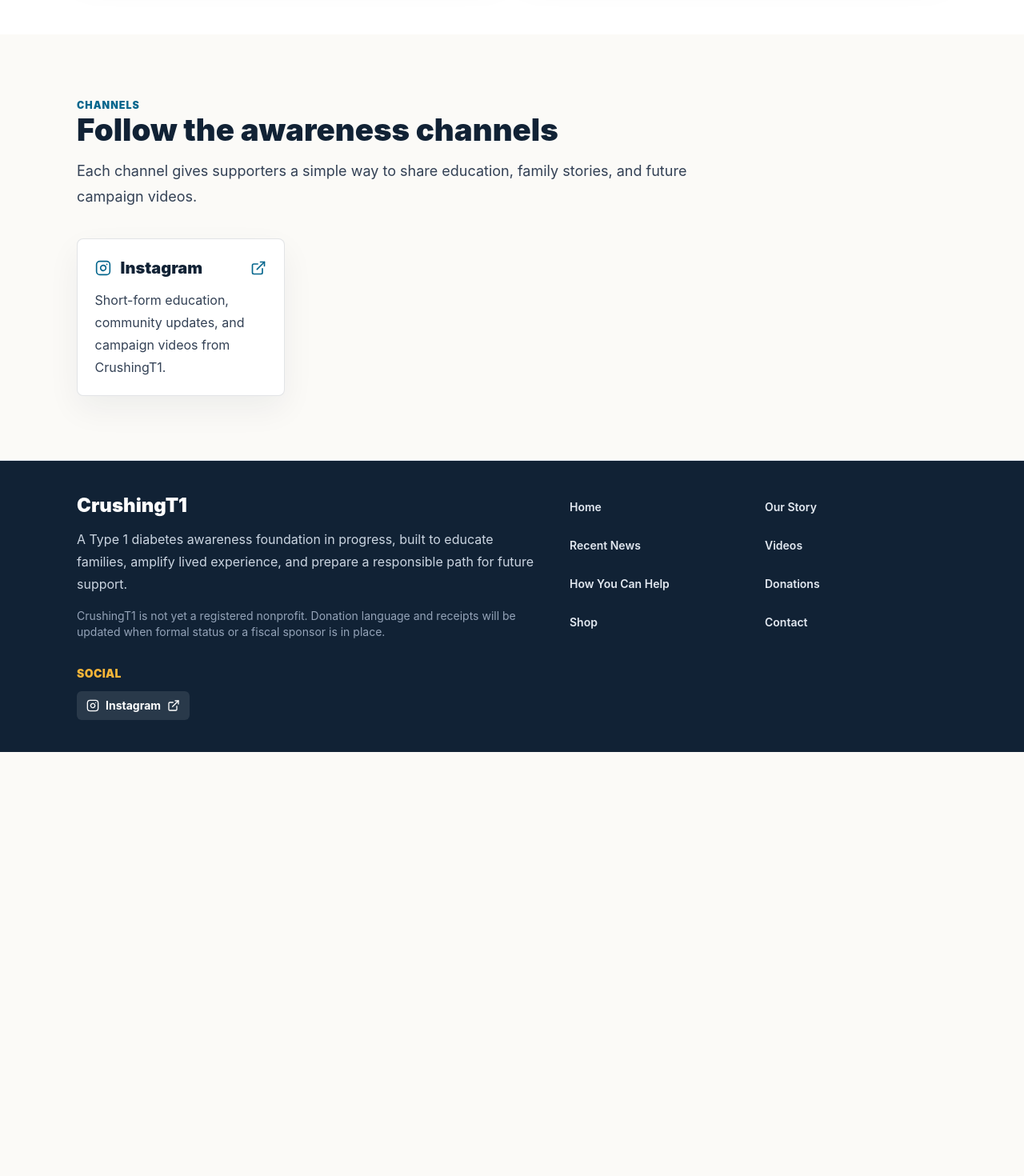
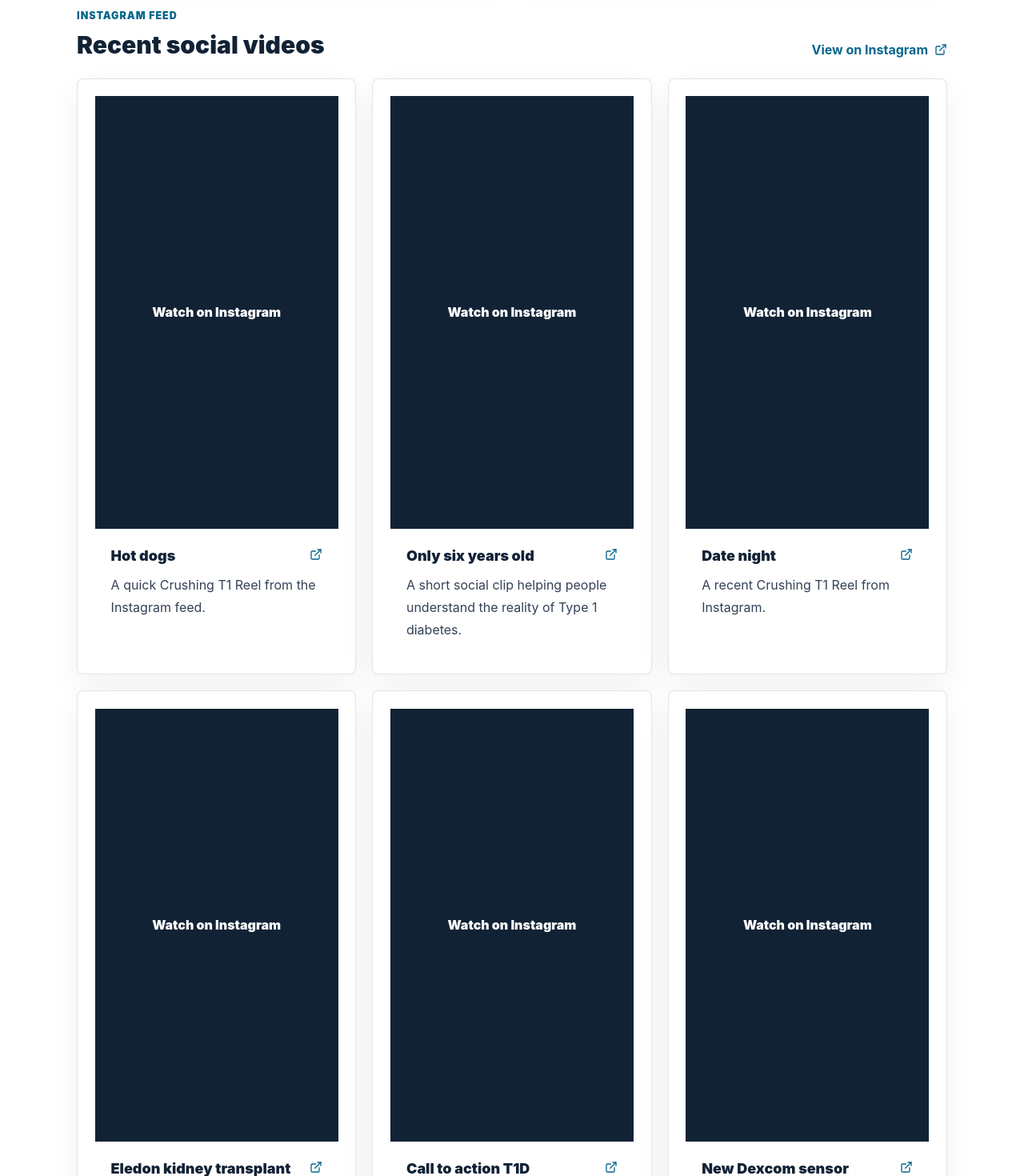
Before and after one commit to bhunter10/crushingt1, a Next.js app: page /videos in a window 1280 px wide. Shown: the part 1060-2530 px from the top of the page at 80% size. Before the commit the page ends 2000 px from the top, so only its background shows below. Built offline with nearby package versions, Linux system fonts and the light colour scheme; no server answers.

Commit message:
add instagram videos

```diff
--- a/app/videos/page.tsx
+++ b/app/videos/page.tsx
@@ -2,9 +2,98 @@
 import { Card } from "@/components/Card";
 import { PageHero } from "@/components/PageHero";
 import { Section } from "@/components/Section";
-import { socialLinks, videos } from "@/lib/content";
+import { instagramVideos, socialLinks, videos } from "@/lib/content";
 
-export default function VideosPage() {
+export const dynamic = "force-dynamic";
+
+type InstagramVideo = {
+  title: string;
+  caption: string;
+  href: string;
+  videoUrl?: string;
+  poster?: string;
+};
+
+type InstagramMediaNode = {
+  __typename?: string;
+  shortcode?: string;
+  is_video?: boolean;
+  product_type?: string;
+  video_url?: string;
+  thumbnail_tall_src?: string;
+  display_url?: string;
+  edge_media_to_caption?: {
+    edges?: Array<{
+      node?: {
+        text?: string;
+      };
+    }>;
+  };
+};
+
+function cleanInstagramCaption(caption: string | undefined) {
+  return caption?.replace(/\s+/g, " ").trim() ?? "";
+}
+
+function titleFromCaption(caption: string, fallback: string) {
+  const firstSentence = caption.split(/[.!?]/)[0]?.replace(/#\w+/g, "").trim();
+  return firstSentence || fallback;
+}
+
+async function getInstagramVideos(): Promise<InstagramVideo[]> {
+  try {
+    const response = await fetch("https://i.instagram.com/api/v1/users/web_profile_info/?username=crushingt1", {
+      cache: "no-store",
+      headers: {
+        accept: "application/json,text/plain,*/*",
+        "sec-fetch-site": "same-origin",
+        "user-agent":
+          "Mozilla/5.0 (Macintosh; Intel Mac OS X 10_15_7) AppleWebKit/537.36 (KHTML, like Gecko) Chrome/125.0.0.0 Safari/537.36",
+        "x-ig-app-id": "936619743392459"
+      }
+    });
+
+    if (!response.ok) {
+      return instagramVideos;
+    }
+
+    const feed = await response.json();
+    const edges = feed?.data?.user?.edge_owner_to_timeline_media?.edges;
+
+    if (!Array.isArray(edges)) {
+      return instagramVideos;
+    }
+
+    const fallbackByShortcode = new Map(
+      instagramVideos.map((video) => [video.href.split("/").filter(Boolean).at(-1), video])
+    );
+
+    const feedVideos = edges
+      .map((edge: { node?: InstagramMediaNode }) => edge.node)
+      .filter((node: InstagramMediaNode | undefined): node is InstagramMediaNode => Boolean(node?.is_video && node.shortcode))
+      .slice(0, 6)
+      .map((node: InstagramMediaNode, index: number) => {
+        const fallback = fallbackByShortcode.get(node.shortcode) ?? instagramVideos[index];
+        const caption = cleanInstagramCaption(node.edge_media_to_caption?.edges?.[0]?.node?.text);
+
+        return {
+          title: fallback?.title ?? titleFromCaption(caption, "Instagram video"),
+          caption: fallback?.caption ?? (caption || "A recent Crushing T1 video from Instagram."),
+          href: `https://www.instagram.com/reel/${node.shortcode}/`,
+          videoUrl: node.video_url,
+          poster: node.thumbnail_tall_src ?? node.display_url
+        };
+      });
+
+    return feedVideos.length > 0 ? feedVideos : instagramVideos;
+  } catch {
+    return instagramVideos;
+  }
+}
+
+export default async function VideosPage() {
+  const feedVideos = await getInstagramVideos();
+
   return (
     <>
       <PageHero
@@ -17,6 +106,57 @@
           {videos.map((video) => (
             <Card key={video.title} meta={video.type} title={video.title} text={video.text} icon={PlayCircle} />
           ))}
+        </div>
+        <div className="mt-12">
+          <div className="mb-6 flex flex-col gap-3 sm:flex-row sm:items-end sm:justify-between">
+            <div>
+              <p className="eyebrow">Instagram feed</p>
+              <h3 className="mt-2 text-3xl font-black text-ink">Recent social videos</h3>
+            </div>
+            <a
+              href="https://www.instagram.com/crushingt1/"
+              target="_blank"
+              rel="noreferrer"
+              className="inline-flex items-center gap-2 font-bold text-ocean"
+            >
+              View on Instagram <ExternalLink className="h-4 w-4" aria-hidden="true" />
+            </a>
+          </div>
+          <div className="grid gap-5 sm:grid-cols-2 lg:grid-cols-3">
+            {feedVideos.map((video) => (
+              <article key={video.href} className="card overflow-hidden p-0">
+                {video.videoUrl ? (
+                  <video
+                    controls
+                    playsInline
+                    preload="metadata"
+                    poster={video.poster}
+                    className="aspect-[9/16] w-full bg-ink object-cover"
+                  >
+                    <source src={video.videoUrl} type="video/mp4" />
+                  </video>
+                ) : (
+                  <a
+                    href={video.href}
+                    target="_blank"
+                    rel="noreferrer"
+                    className="flex aspect-[9/16] w-full items-center justify-center bg-ink p-6 text-center font-black text-white"
+                  >
+                    Watch on Instagram
+                  </a>
+                )}
+                <div className="p-5">
+                  <div className="flex items-start justify-between gap-3">
+                    <h4 className="text-lg font-black text-ink">{video.title}</h4>
+                    <a href={video.href} target="_blank" rel="noreferrer" aria-label={`Open ${video.title} on Instagram`}>
+                      <ExternalLink className="mt-1 h-4 w-4 text-ocean" aria-hidden="true" />
+                    </a>
+                  </div>
+                  <p className="mt-2 leading-7 text-slate-700">{video.caption}</p>
+                </div>
+              </article>
+            ))}
+          </div>
         </div>
       </Section>
       <Section
--- a/lib/content.ts
+++ b/lib/content.ts
@@ -120,6 +120,39 @@
   }
 ];
 
+export const instagramVideos = [
+  {
+    title: "Hot dogs",
+    caption: "A quick Crushing T1 Reel from the Instagram feed.",
+    href: "https://www.instagram.com/reel/DYxYx-UpdDK/"
+  },
+  {
+    title: "Only six years old",
+    caption: "A short social clip helping people understand the reality of Type 1 diabetes.",
+    href: "https://www.instagram.com/reel/DYvQoSyPceP/"
+  },
+  {
+    title: "Date night",
+    caption: "A recent Crushing T1 Reel from Instagram.",
+    href: "https://www.instagram.com/reel/DYqY2xHsb74/"
+  },
+  {
+    title: "Eledon kidney transplant trial",
+    caption: "A research-focused update shared through the Crushing T1 Instagram feed.",
+    href: "https://www.instagram.com/reel/DYn0o33szLI/"
+  },
+  {
+    title: "Call to action T1D Community",
+    caption: "A community call-to-action from the Instagram social feed.",
+    href: "https://www.instagram.com/reel/DYi-WgjN6l0/"
+  },
+  {
+    title: "New Dexcom sensor",
+    caption: "A practical T1D technology update from Instagram.",
+    href: "https://www.instagram.com/reel/DYfx6qih4gw/"
+  }
+];
+
 export const donationOptions = [
   {
     icon: HandHeart,
```
